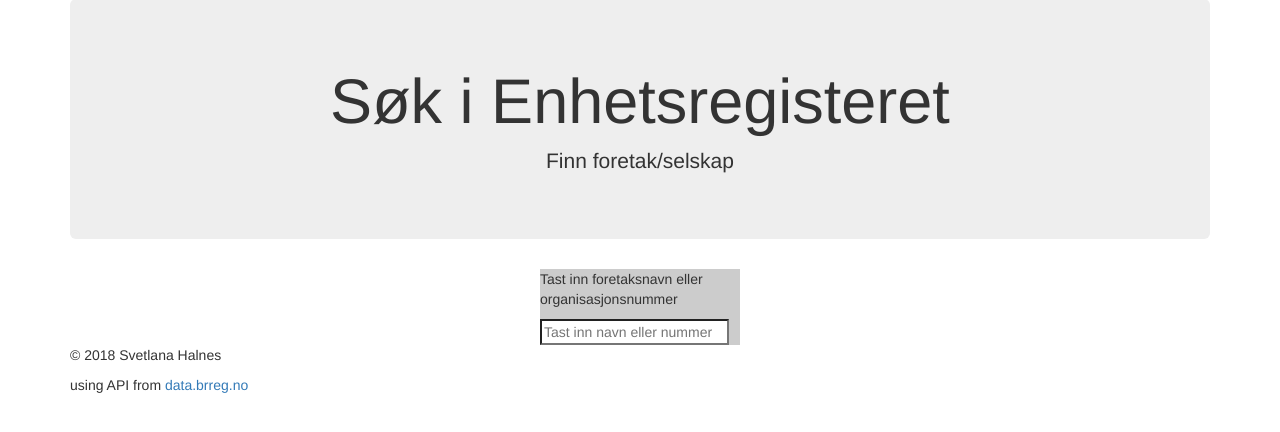
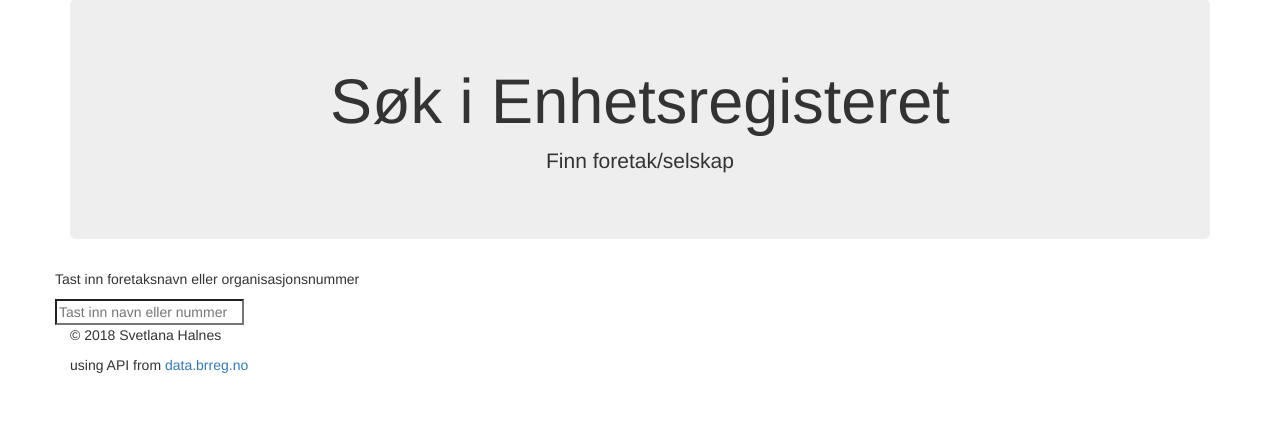
Before and after one commit to sHalnes/register_search, a Django app: page /searching/ in a window 1280 px wide. Shown: the part 73-505 px from the top of the page. Run offline with Django 3.2, Linux system fonts and the light colour scheme; some libraries are stand-ins or nearby versions.

Commit message:
commit 6

```diff
--- a/searching/templates/base.html
+++ b/searching/templates/base.html
@@ -61,7 +61,9 @@
 
 
     <div class="row">
-  <div class="center-block" style="width:200px;background-color:#ccc;">
+  <!--div class="center-block" style="width:200px;background-color:#ccc;"-->
+  <div class="center-block">
+
       {% block content %}{% endblock %}
   </div>
 
```
